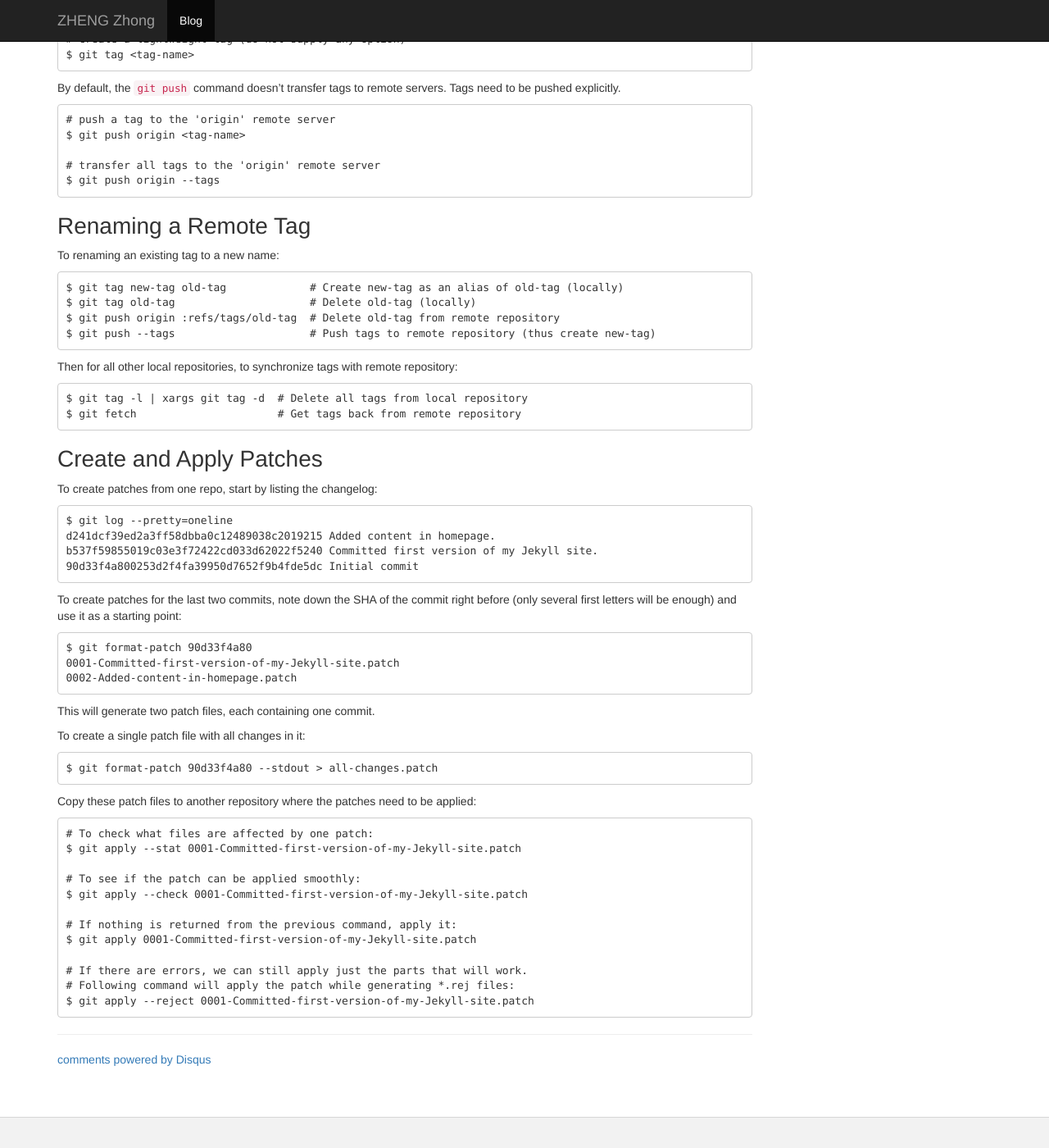
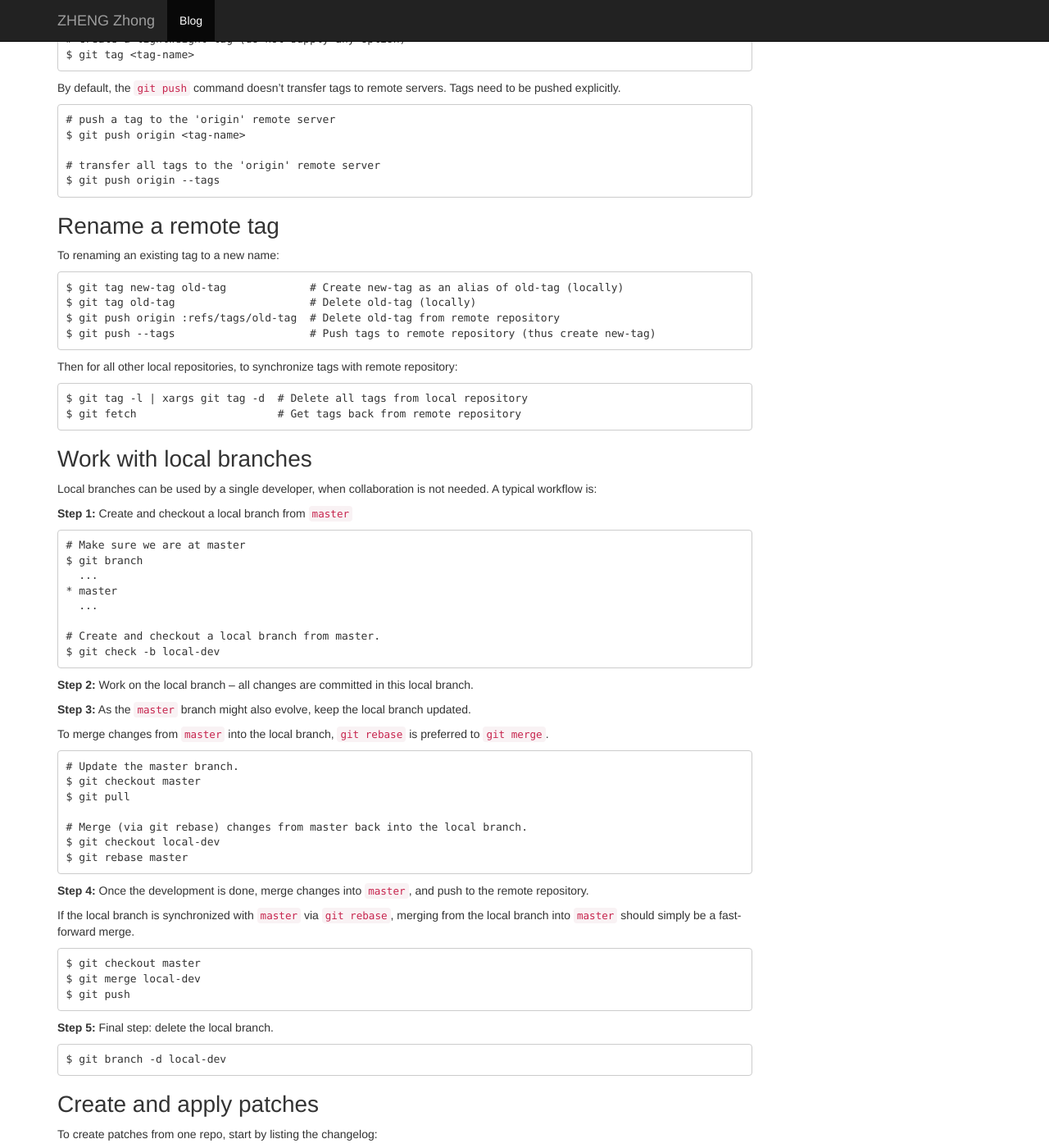
Before and after one commit to zhengzhong/zhengzhong.github.io, a Jekyll site: the page built from _posts/2012-11-30-git-cheatsheet.md, in a window 1280 px wide and 1400 px high, scrolled down 2113 px. Shown: the whole window at 82% size. Built offline with Jekyll 4.4.1, drawn with Linux system fonts in a browser that asks for light colours; nearby versions of some CDN libraries; comment, search, counter and statistics services are not loaded; some of the changed text lies outside the part shown.

Commit message:
Updated 'Git Cheatsheet'.

```diff
--- a/_posts/2012-11-30-git-cheatsheet.md
+++ b/_posts/2012-11-30-git-cheatsheet.md
@@ -11,7 +11,7 @@ This post lists all the Git command that I use frequently.
 [Pro Git](http://git-scm.com/book) is an excellent book on how to use Git.
 
 
-Clone a Repository
+Clone a repository
 ===================
 
     # Clone from an existing ("bare") remote repo.
@@ -19,7 +19,7 @@ Clone a Repository
     $ git clone http://<repo-url> <local-direcotry>
 
 
-Create a Bare Repository
+Create a bare repository
 =========================
 
     # initialize a bare repository
@@ -30,7 +30,7 @@ Create a Bare Repository
     $ git clone --bare -l <non-bare-repo> <new-bare-repo>
 
 
-Set User Information
+Set user information
 =====================
 
     # Set user info globally (applicable on all the Git repos on this computer)
@@ -51,14 +51,14 @@ Set User Information
     $ git config --get --local user.email
 
 
-Check and Set End-of-Line Setting
+Check and set end-of-line setting
 ==================================
 
     $ git config --global --get core.autocrlf  # Should be "true"
     $ git config --global core.autocrlf true   # Set it to "true"
 
 
-Undo Changes
+Undo changes
 =============
 
     # restore the entire working tree to the last committed state
@@ -72,7 +72,7 @@ Undo Changes
     $ git checkout HEAD <file-name>
 
 
-Push Changes to Remote Repository
+Push changes to remote repository
 ==================================
 
     # prepare the http.proxy config: check, add, or unset
@@ -93,8 +93,8 @@ Push Changes to Remote Repository
     $ git push origin master
 
 
-Tagging
-========
+Create tags
+============
 
     # list available tags in alphabetical order (the order has no real importance)
     $ git tag
@@ -131,8 +131,8 @@ pushed explicitly.
     $ git push origin --tags
 
 
-Renaming a Remote Tag
-======================
+Rename a remote tag
+====================
 
 To renaming an existing tag to a new name:
 
@@ -147,7 +147,51 @@ Then for all other local repositories, to synchronize tags with remote repositor
     $ git fetch                      # Get tags back from remote repository
 
 
-Create and Apply Patches
+Work with local branches
+=========================
+
+Local branches can be used by a single developer, when collaboration is not needed. A typical workflow is:
+
+**Step 1:** Create and checkout a local branch from ``master``
+
+    # Make sure we are at master
+    $ git branch
+      ...
+    * master
+      ...
+
+    # Create and checkout a local branch from master.
+    $ git check -b local-dev
+
+**Step 2:** Work on the local branch -- all changes are committed in this local branch.
+
+**Step 3:** As the ``master`` branch might also evolve, keep the local branch updated.
+
+To merge changes from ``master`` into the local branch, ``git rebase`` is preferred to ``git merge``.
+
+    # Update the master branch.
+    $ git checkout master
+    $ git pull
+
+    # Merge (via git rebase) changes from master back into the local branch.
+    $ git checkout local-dev
+    $ git rebase master
+
+**Step 4:** Once the development is done, merge changes into ``master``, and push to the remote repository.
+
+If the local branch is synchronized with ``master`` via ``git rebase``, merging from the local branch into ``master``
+should simply be a fast-forward merge.
+
+    $ git checkout master
+    $ git merge local-dev
+    $ git push
+
+**Step 5:** Final step: delete the local branch.
+
+    $ git branch -d local-dev
+
+
+Create and apply patches
 =========================
 
 To create patches from one repo, start by listing the changelog:
```
Also changed, not shown: 1 other file.
